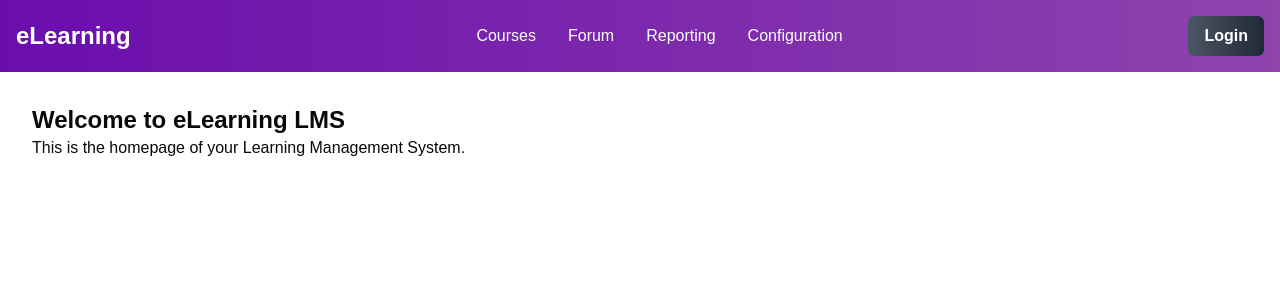
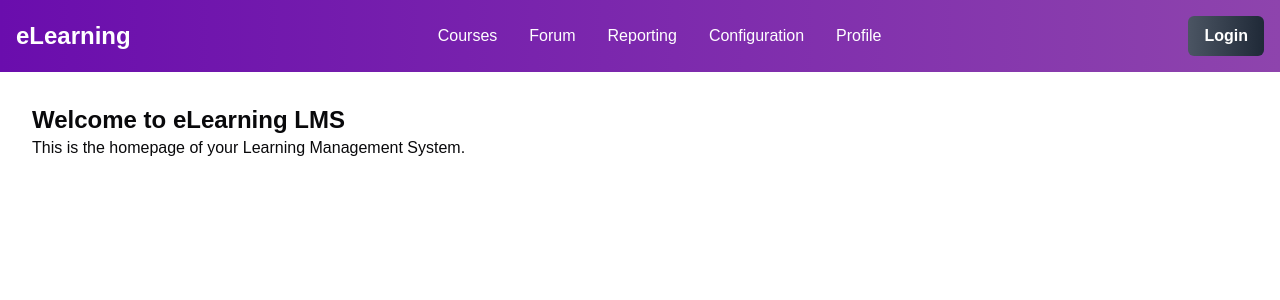
Before and after one commit to VishaL6i9/NextJS-LMS_Sigmat, a Next.js app: page / in a window 1280 px wide. Shown: the top 300 px of the page. Built offline with nearby package versions, Linux system fonts and the light colour scheme.

Commit message:
Added Profile Link

```diff
--- a/app/components/Navbar.tsx
+++ b/app/components/Navbar.tsx
@@ -49,9 +49,13 @@ const Navbar: React.FC = () => {
                                 <li className={styles.dropdownItem}><Link href="/configuration/content-tags">Content Tags</Link></li>
                             </ul>
                         </li>
+                        <li>
+                            <Link href="/dashboard/profile">
+                                <button className="text-white hover:text-yellow-300 focus:outline-none">Profile</button>
+                            </Link>
+                        </li>
                     </ul>
                     <div>
-                        {}
                         <Link href="/auth">
                             <button className={styles.loginButton}>Login</button>
                         </Link>
```
